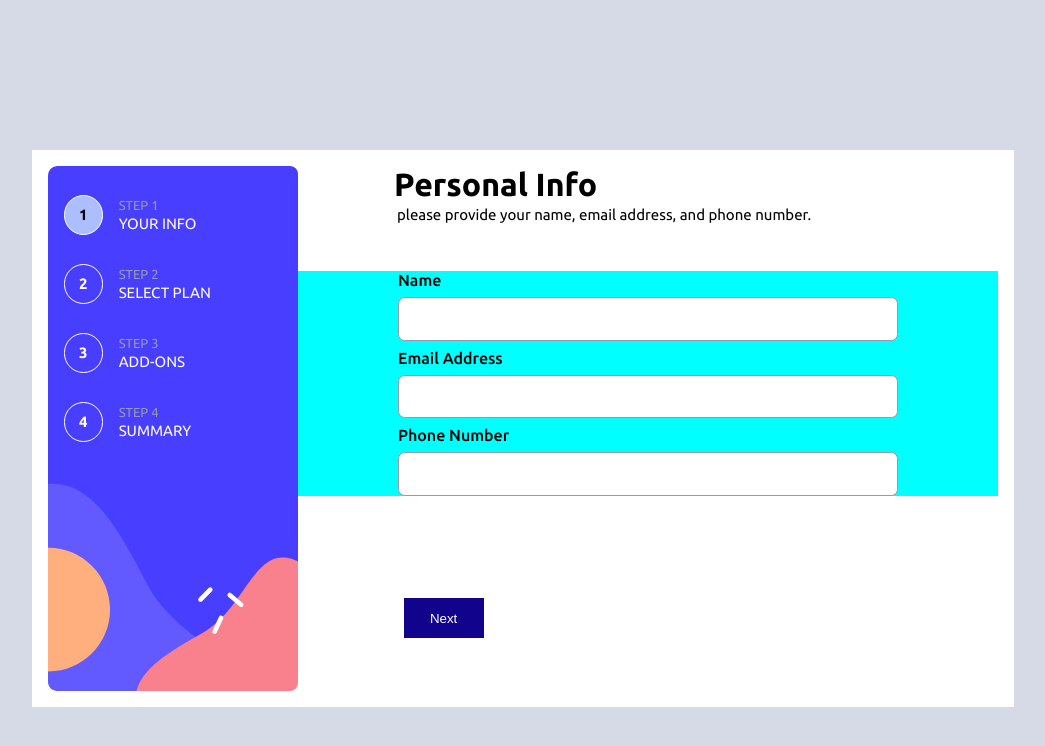
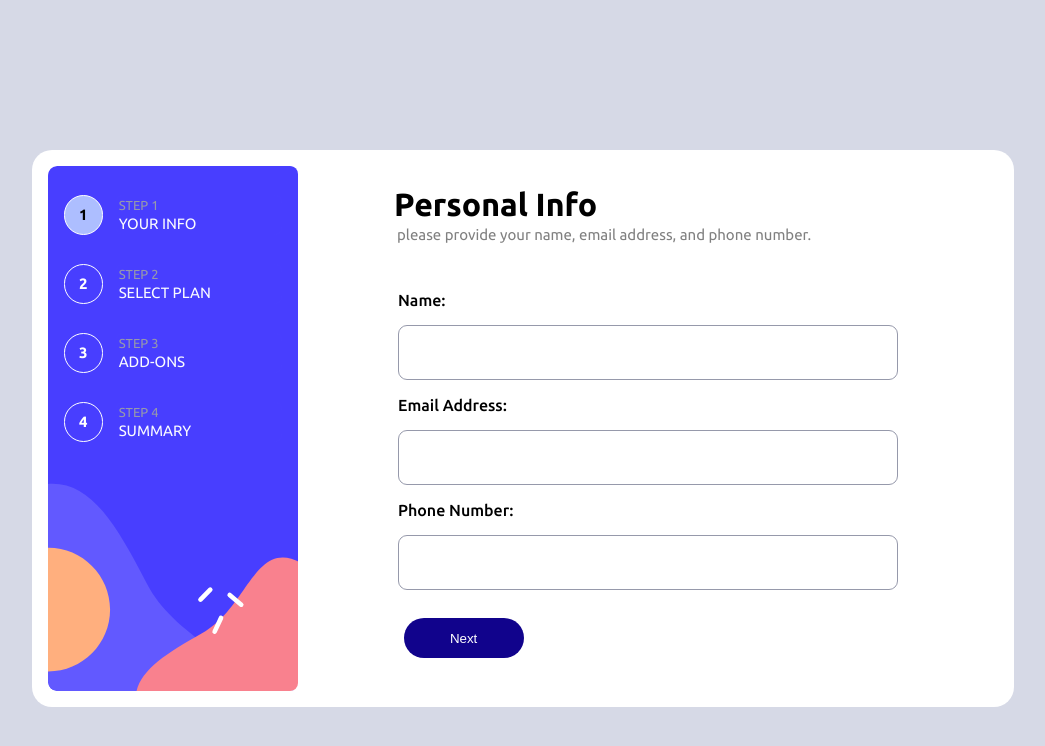
Before and after one commit to Mfried95/Multi-Step, a React (Vite) app: page / in a window 1280 px wide. Shown: the top 746 px of the page, without its empty margins (117-1162 px from the left). Built offline with nearby package versions, Linux system fonts and the light colour scheme.

Commit message:
Finished functions on first 4 steps
- Need to re style and refactor code next

```diff
--- a/src/App.tsx
+++ b/src/App.tsx
@@ -39,6 +39,8 @@ function App() {
     });
   }
 
+  const FinalData = console.log(data)
+
   const { steps, currentStepIndex, next, back } = useMultistepForm([
     <StepOne {...data} updateFields={updateFields} />,
     <StepTwo {...data} updateFields={updateFields} />,
@@ -49,8 +51,10 @@ function App() {
   function onSubmit(e: FormEvent) {
     e.preventDefault();
     next();
-    console.log(data);
+    FinalData
   }
+
+
 
   return (
     <div>
--- a/src/components/stepfour.tsx
+++ b/src/components/stepfour.tsx
@@ -1,14 +1,39 @@
-import React from 'react'
+import "../styles/stepfour.css"
 
-const stepfour = () => {
+type SummaryData = {
+  name: "",
+  email: "",
+  phone: "",
+  plan: "",
+  price: 0,
+  online: 0,
+  storage: 0,
+  custom: 0,
+  total: 0,
+};
+
+interface SummaryDataFormProps extends SummaryData {
+  updateFields: (fields: Partial<SummaryData>) => void;
+}
+
+const stepfour = ( FinalData: any, {updateFields}: SummaryDataFormProps, ) => {
+
+  const Total = FinalData.online + FinalData.storage + FinalData.custom + FinalData.price
+
   return (
     <div>
       <div className="personal-info-container">
         <div className="title">
-          <h1>Personal Info</h1>
-          <p>Please provide your name, email address, and phone number.</p>
+          <h1>Finishing up</h1>
+          <p>Double-check everything looks OK before confirming.</p>
         </div>
-
+       <div className="total-items">
+        <span>{FinalData.plan}</span>
+        <span>Online Service {FinalData.online}   +$1/mo</span>
+        <span>{FinalData.storage}</span>
+        <span>{FinalData.custom}</span>
+        <span>Total (per month): ${Total}</span>
+       </div>
       </div>
     </div>
   )
--- a/src/components/stepone.tsx
+++ b/src/components/stepone.tsx
@@ -22,20 +22,22 @@ const stepone = ({ name, email, phone, updateFields }: UserFormProps) => {
 
         <div className="step">
           <div className="form-wrapper">
-            <label htmlFor="Name">Name</label>
+            <label htmlFor="Name">Name:</label>
             <input
               type="text"
               required
+              autoComplete="none"
               onChange={(e) =>
                 updateFields({
                   name: e.target.value,
                 })
               }
             />
-            <label htmlFor="Email">Email Address</label>
+            <label htmlFor="Email">Email Address:</label>
             <input
               type="email"
               name=""
+              autoComplete="none"
               required
               id=""
               value={email}
@@ -45,11 +47,12 @@ const stepone = ({ name, email, phone, updateFields }: UserFormProps) => {
                 })
               }
             />
-            <label htmlFor="Phone Number">Phone Number</label>
+            <label htmlFor="Phone Number">Phone Number:</label>
             <input
               type="tel"
               name="Number"
               required
+              autoComplete="none"
               id=""
               value={phone}
               onChange={(e) =>
--- a/src/components/stepthree.tsx
+++ b/src/components/stepthree.tsx
@@ -12,10 +12,9 @@ type AddonsDataFormProps = AddonsData & {
 };
 
 const stepthree = ({ updateFields }: AddonsDataFormProps) => {
-
-  const [online, setOnline] = useState(false)
-  const [storage, setStorage] = useState(false)
-  const [custom, setCustom] = useState(false)
+  const [online, setOnline] = useState(false);
+  const [storage, setStorage] = useState(false);
+  const [custom, setCustom] = useState(false);
 
   return (
     <div>
@@ -26,39 +25,78 @@ const stepthree = ({ updateFields }: AddonsDataFormProps) => {
         </div>
 
         <div className="addons">
-          <button
-          style={{
-            border: !online? 'solid blue 1px' : 'solid black 2px'
-          }}
+          <div
+            style={{
+              border: !online ? "solid blue 1px" : "solid black 2px",
+            }}
             className="choice online"
             onClick={(e) => {
-              {setOnline(true)}
-              e.preventDefault()
-              updateFields({ online: 1 });
+              {
+                setOnline(true || false);
+              }
+              e.preventDefault();
+              updateFields({ online: 10 });
             }}
-          ></button>
-          <button
+          >
+            <div className="addon-content">
+              <div>
+                <h2>Online Service</h2>
+                <p>Access to multiplayer games</p>
+              </div>
+
+              <div>
+                <span>+$10/yr</span>
+              </div>
+            </div>
+          </div>
+          <div
             className="choice storage"
             onClick={(e) => {
-              {setStorage(true)}
-              e.preventDefault()
-              updateFields({ storage: 1 });
+              {
+                setStorage(true);
+              }
+              e.preventDefault();
+              updateFields({ storage: 20 });
             }}
-           style={{
-              border: !storage? 'solid blue 1px' : 'solid black 2px'
+            style={{
+              border: !storage ? "solid blue 1px" : "solid black 2px",
             }}
-          ></button>
-          <button
+          >
+            <div className="addon-content">
+              <div>
+                <h2>Larger storage</h2>
+                <p>Extra 1TB of cloud save</p>
+              </div>
+
+              <div>
+                <span>+$20/yr</span>
+              </div>
+            </div>
+          </div>
+          <div
             className="choice custom"
             onClick={(e) => {
-              {setCustom(true)}
-              e.preventDefault()
-              updateFields({ custom: 1 });
+              {
+                setCustom(true);
+              }
+              e.preventDefault();
+              updateFields({ custom: 20 });
             }}
             style={{
-              border: !custom? 'solid blue 1px' : 'solid black 2px'
+              border: !custom ? "solid blue 1px" : "solid black 2px",
             }}
-          ></button>
+          >
+            <div className="addon-content">
+              <div>
+                <h2>Customizable profile</h2>
+                <p>Custom theme on your profile</p>
+              </div>
+
+              <div>
+                <span>+$20/yr</span>
+              </div>
+            </div>
+          </div>
         </div>
       </div>
     </div>
--- a/src/hooks/useMultistepForm.tsx
+++ b/src/hooks/useMultistepForm.tsx
@@ -1,4 +1,5 @@
 import { ReactElement, useState } from "react";
+
 
 export function useMultistepForm(steps: ReactElement[]) {
 const [currentStepIndex, setCurrentStepIndex] = useState(0)
--- a/src/index.css
+++ b/src/index.css
@@ -13,6 +13,7 @@ body{
     margin: 150px auto;
     padding: 1em;
     display: flex;
+    border-radius: 20px;
 }
 
 .count-container{
@@ -67,9 +68,10 @@ span{
 
 button{
     height: 40px;
-    width: 80px;
+    width: 120px;
     border: none;
     cursor: pointer;
+    border-radius: 20px;
 }
 
 .next-btn{
@@ -93,7 +95,6 @@ button{
 
 
 .step{
-    background-color: aqua;
     width: 100%;
 }
 
--- /dev/null
+++ b/src/styles/stepfour.css
@@ -0,0 +1,5 @@
+.total-items span{
+    margin: none;
+    padding: none;
+    background-color: aqua;
+}
--- a/src/styles/stepone.css
+++ b/src/styles/stepone.css
@@ -12,13 +12,13 @@
 }
 
 .title {
-    text-transform: none;
+    margin-top: 20px;
     padding: 0;
     margin-bottom: 3em;
 }
 
 .title p {
-    color: black;
+    color: grey;
 }
 
 
@@ -28,11 +28,14 @@
     width: 500px;
     font-family: 'Ubuntu', sans-serif;
     font-weight: 500;
-    gap: 0.5em;
+    gap: 16px;
 }
 
 input {
-    padding: 1em;
+    margin: 0;
+    padding: 16px;
+    font-size: 18px;
+    font-weight: 200;
     border-radius: 0.5em;
     border: solid 1px hsl(231, 11%, 63%);
     background-color: none;
--- a/src/styles/stepthree.css
+++ b/src/styles/stepthree.css
@@ -17,3 +17,15 @@
 .online:active, .online:hover{
     border: solid black 2px;
 }
+
+
+.addons p{
+    color: black;
+}
+
+
+.addon-content{
+    display: flex;
+    justify-content: space-between;
+    padding: 20px;
+}
```
